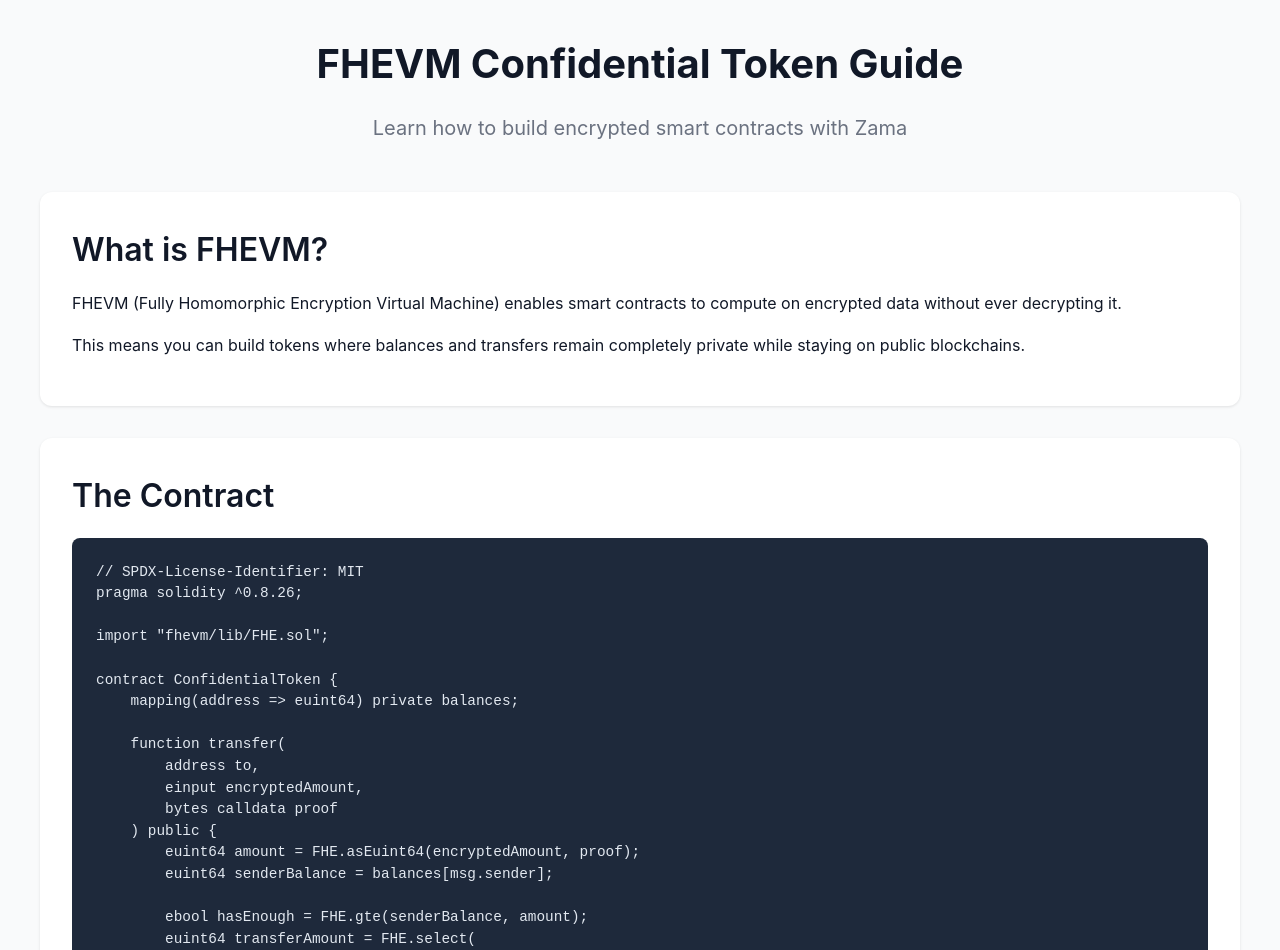
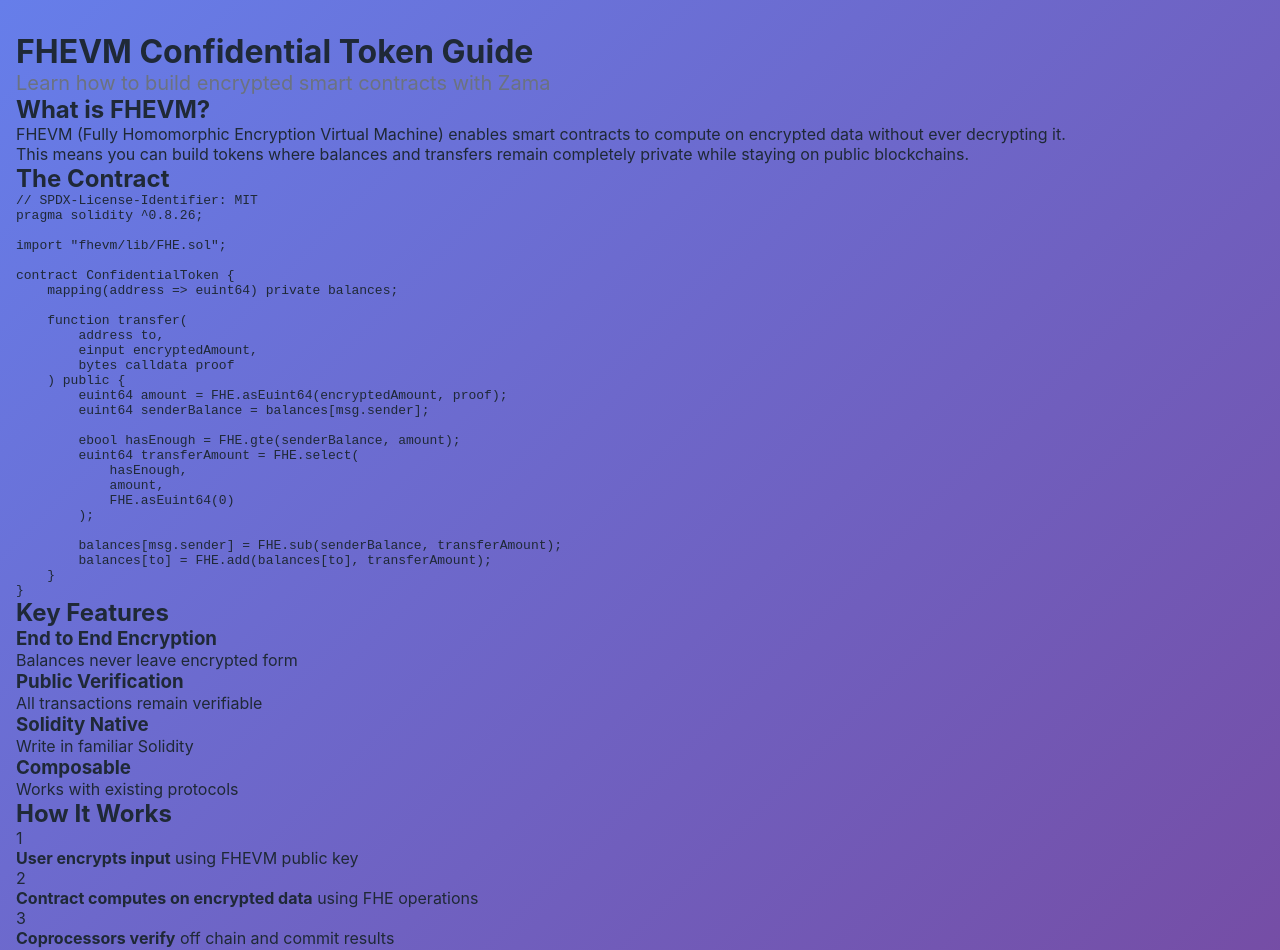
Before and after one commit to ykhushbu183/zama-fhevm-tutorial, a Next.js app: page / in a window 1280 px wide. Shown: the top 950 px of the page. Built offline with nearby package versions, Linux system fonts and the light colour scheme.

Commit message:
Update globals.css

```diff
--- a/src/app/globals.css
+++ b/src/app/globals.css
@@ -11,116 +11,52 @@
 }
 
 body {
-  font-family: -apple-system, BlinkMacSystemFont, 'Segoe UI', Roboto, sans-serif;
-  background: #f9fafb;
-  color: #111827;
-  line-height: 1.6;
+  font-family: -apple-system, BlinkMacSystemFont, 'Segoe UI', Roboto, 'Helvetica Neue', Arial, sans-serif;
+  background: linear-gradient(135deg, #667eea 0%, #764ba2 100%);
+  min-height: 100vh;
+  color: #1f2937;
 }
 
 main {
   min-height: 100vh;
-  padding: 2rem;
+  padding: 2rem 1rem;
 }
 
-h1 {
-  font-size: 2.5rem;
-  font-weight: 700;
-  margin-bottom: 1rem;
+button {
+  transition: all 0.2s ease;
 }
 
-h2 {
-  font-size: 2rem;
-  font-weight: 600;
-  margin-bottom: 1rem;
+button:hover {
+  transform: translateY(-2px);
+  box-shadow: 0 4px 12px rgba(0, 0, 0, 0.15);
 }
 
-h3 {
-  font-size: 1.5rem;
-  font-weight: 600;
-  margin-bottom: 0.5rem;
+button:active {
+  transform: translateY(0);
 }
 
-p {
-  margin-bottom: 1rem;
+input,
+select {
+  transition: border-color 0.2s ease;
 }
 
-.container {
-  max-width: 1200px;
-  margin: 0 auto;
+input:focus,
+select:focus {
+  outline: none;
+  border-color: #3b82f6;
+  box-shadow: 0 0 0 3px rgba(59, 130, 246, 0.1);
 }
 
-.card {
-  background: white;
-  padding: 2rem;
-  border-radius: 12px;
-  box-shadow: 0 1px 3px rgba(0, 0, 0, 0.1);
-  margin-bottom: 2rem;
-}
+@media (max-width: 768px) {
+  main {
+    padding: 1rem;
+  }
 
-.code-block {
-  background: #1e293b;
-  color: #e2e8f0;
-  padding: 1.5rem;
-  border-radius: 8px;
-  overflow-x: auto;
-  font-family: 'Courier New', monospace;
-  font-size: 0.9rem;
-  line-height: 1.5;
-}
+  h1 {
+    font-size: 2rem !important;
+  }
 
-.grid {
-  display: grid;
-  gap: 1.5rem;
-  margin-bottom: 2rem;
-}
-
-@media (min-width: 768px) {
-  .grid {
-    grid-template-columns: repeat(2, 1fr);
+  h2 {
+    font-size: 1.5rem !important;
   }
 }
-
-.feature-card {
-  border-left: 4px solid #3b82f6;
-  padding-left: 1rem;
-}
-
-.step {
-  display: flex;
-  gap: 1rem;
-  margin-bottom: 1.5rem;
-}
-
-.step-number {
-  flex-shrink: 0;
-  width: 2rem;
-  height: 2rem;
-  background: #3b82f6;
-  color: white;
-  border-radius: 50%;
-  display: flex;
-  align-items: center;
-  justify-content: center;
-  font-weight: 600;
-}
-
-.header {
-  text-align: center;
-  margin-bottom: 3rem;
-}
-
-.footer {
-  text-align: center;
-  padding-top: 2rem;
-  border-top: 1px solid #e5e7eb;
-  color: #6b7280;
-}
-
-a {
-  color: #3b82f6;
-  text-decoration: none;
-}
-
-a:hover {
-  text-decoration: underline;
-}
```
